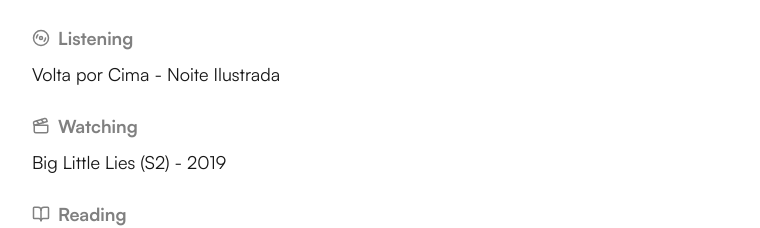
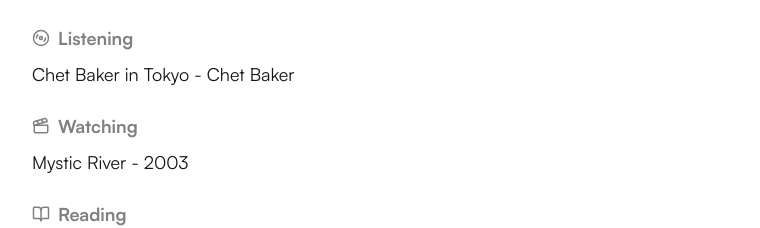
Before and after one commit to andreszapataq/andreszapata.me-v3, a Next.js app: page /en in a window 1280 px wide. Shown: the part 1409-1637 px from the top of the page, without its empty margins (60-820 px from the left). Built offline with nearby package versions, Linux system fonts and the light colour scheme.

Commit message:
update now

```diff
--- a/components/now.tsx
+++ b/components/now.tsx
@@ -14,11 +14,11 @@
         <span className="live-dot inline-block w-2 h-2 bg-green-500 rounded-full" />
       </h2>
       <div className="space-y-6">
-        <NowItem icon={Disc3} label={t("listening")} value="Volta por Cima - Noite Ilustrada" />
+        <NowItem icon={Disc3} label={t("listening")} value="Chet Baker in Tokyo - Chet Baker" />
         <NowItem
           icon={Clapperboard}
           label={t("watching")}
-          value="Big Little Lies (S2) - 2019"
+          value="Mystic River - 2003"
         />
         <NowItem icon={BookOpen} label={t("reading")} value="1493 - Charles C. Mann" />
       </div>
```
